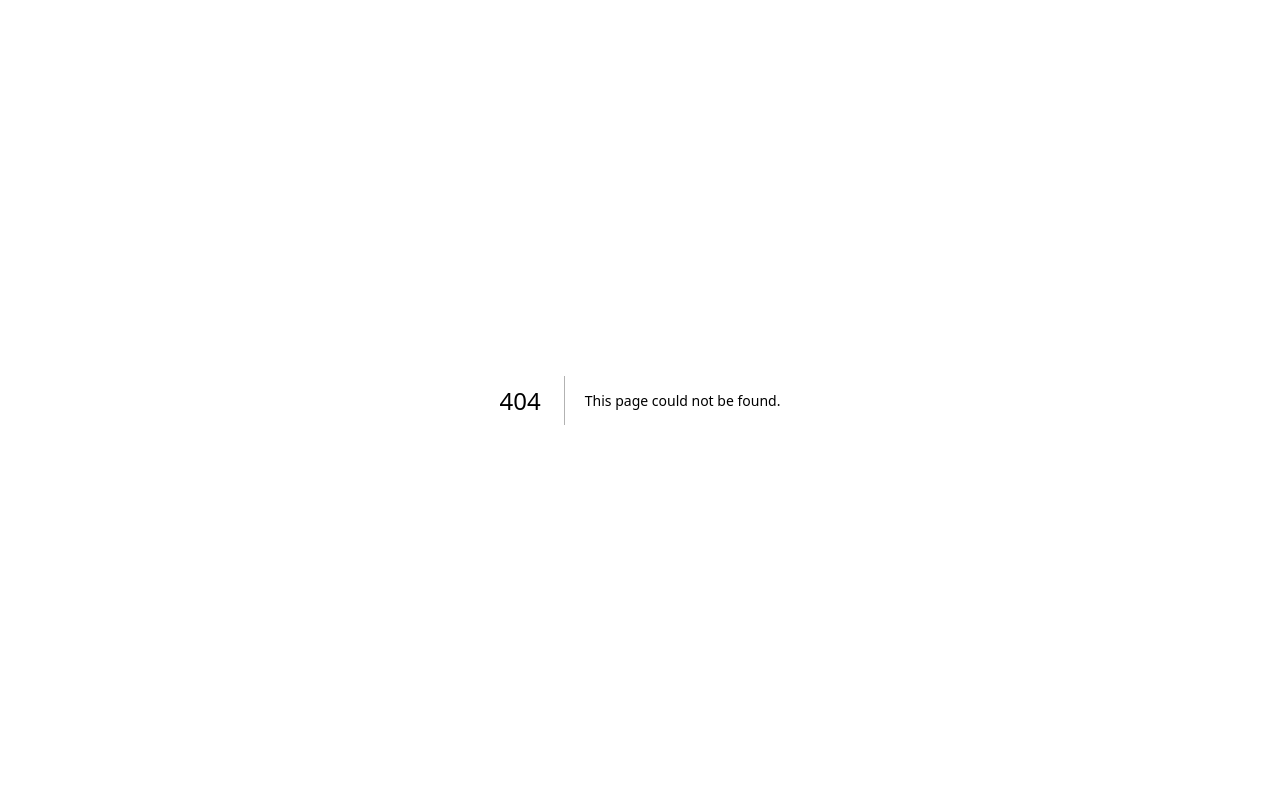
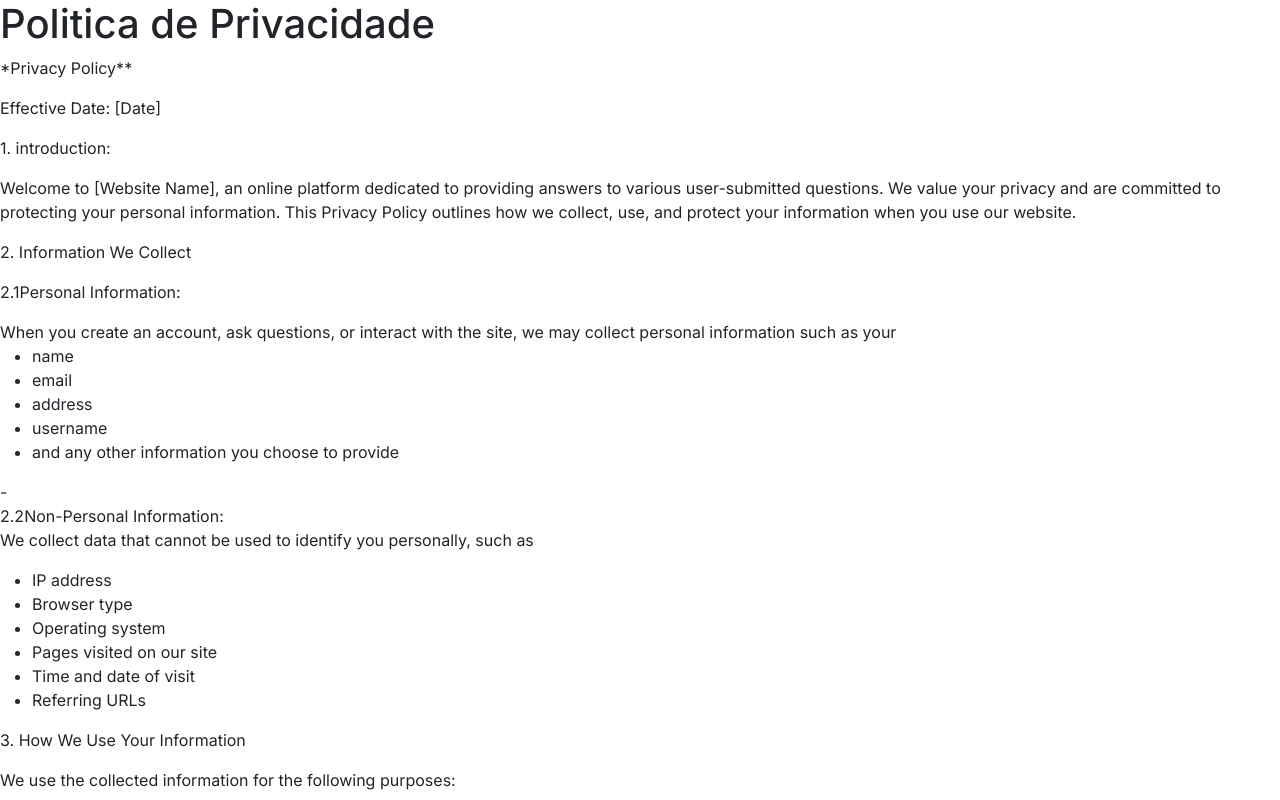
Before and after one commit to LuizGabrielGomes/project_react_english, a Next.js app: page /pages/privacyPolicy in a window 1280 px wide. Before the commit this address had no page. Shown: the top 800 px of the page. Built offline with nearby package versions, Linux system fonts and the light colour scheme.

Commit message:
create page privacy policy and terms and conditions

```diff
--- a/app/components/Footer/Footer.jsx
+++ b/app/components/Footer/Footer.jsx
@@ -1,4 +1,6 @@
 "use client"
+
+import Link from "next/link"
 
 export function Footer() {
     return (
@@ -50,8 +52,8 @@ export function Footer() {
                         <h3>Politicas</h3>
                         <ul class="list">
 
-                            <li>Termos e Condicoes de Uso</li>
-                            <li>Politica de Privacidade</li>
+                            <li><Link href={"/pages/termsAndConditions"}>Termos e Condicoes de Uso</Link></li>
+                            <li><Link href={"/pages/privacyPolicy"}>Politica de Privacidade</Link></li>
                             <li>Politica de Cookies</li>
 
                         </ul>
--- /dev/null
+++ b/app/pages/privacyPolicy/page.jsx
@@ -0,0 +1,80 @@
+export default function privacyPolicy() {
+    return (
+        <>
+
+            <h1>
+                Politica de Privacidade
+            </h1>
+            <div>
+                <p>*Privacy Policy**</p>
+
+<p>Effective Date: [Date]</p>
+
+<p>1. introduction:</p>
+
+
+<p>Welcome to [Website Name], an online platform dedicated to providing answers to various user-submitted questions. We value your privacy and are committed to protecting your personal information. This Privacy Policy outlines how we collect, use, and protect your information when you use our website.</p>
+
+<p>2. Information We Collect</p>
+
+<p>2.1Personal Information:</p> When you create an account, ask questions, or interact with the site, we may collect personal information such as your <ul><li>name</li> <li>email</li> <li>address</li> <li>username</li> <li>and any other information you choose to provide</li></ul>
+- <p>2.2Non-Personal Information:<br></br> We collect data that cannot be used to identify you personally, such as</p>
+<ul><li>IP address</li>
+<li>Browser type</li>
+<li>Operating system</li>
+<li>Pages visited on our site</li>
+<li>Time and date of visit</li>
+<li>Referring URLs</li></ul>
+
+<p>3. How We Use Your Information</p>
+
+<p>We use the collected information for the following purposes:</p>
+
+<ul>
+    <li>To provide and maintain our services</li>
+    <li>To respond to your questions and comments</li>
+    <li>To send you updates, notifications, and promotional materials (if you have opted in)</li>
+    <li>To analyze website usage and improve our services</li>
+    <li>To enforce our Terms of Service and other agreements</li>
+</ul>
+4. Sharing Your Information
+
+We do not sell, trade, or rent your personal information to third parties. We may share your information with:
+
+Service Providers: Third-party vendors who help us operate our website, process payments, and provide customer support.
+Legal Compliance: We may disclose your information if required by law or in response to a legal request.
+5. Cookies and Tracking Technologies
+
+Our website uses cookies and similar technologies to enhance user experience, analyze site traffic, and personalize content. You can manage your cookie preferences through your browser settings.
+
+6. Data Security
+
+We implement industry-standard security measures to protect your personal information. However, no method of transmission over the internet is completely secure, and we cannot guarantee the absolute security of your data.
+
+7. Your Rights
+
+You have the following rights regarding your personal information:
+
+Access: You can request a copy of the personal information we hold about you.
+Correction: You can request corrections to your personal information.
+Deletion: You can request the deletion of your personal information.
+Opt-Out: You can opt out of receiving promotional emails by following the unsubscribe instructions included in those emails.
+8. Children's Privacy
+
+Our website is not intended for children under 13 years of age. We do not knowingly collect personal information from children under 13. If we discover that we have collected such information, we will promptly delete it.
+
+9. Changes to This Policy
+
+We may update this Privacy Policy from time to time. We will notify you of any significant changes by posting the new policy on our website with the "Effective Date" at the top.
+
+10. Contact Us
+
+If you have any questions about this Privacy Policy or our data practices, please contact us at:
+[Your Contact Information]
+
+This template should be customized to fit the specific needs and legal requirements of your website. It's always advisable to consult with a legal professional to ensure compliance with applicable laws and regulations.
+
+            </div>
+        </>
+    )
+}
```
Also changed, not shown: app/pages/termsAndConditions/page.jsx (added, +56 -0 lines).
